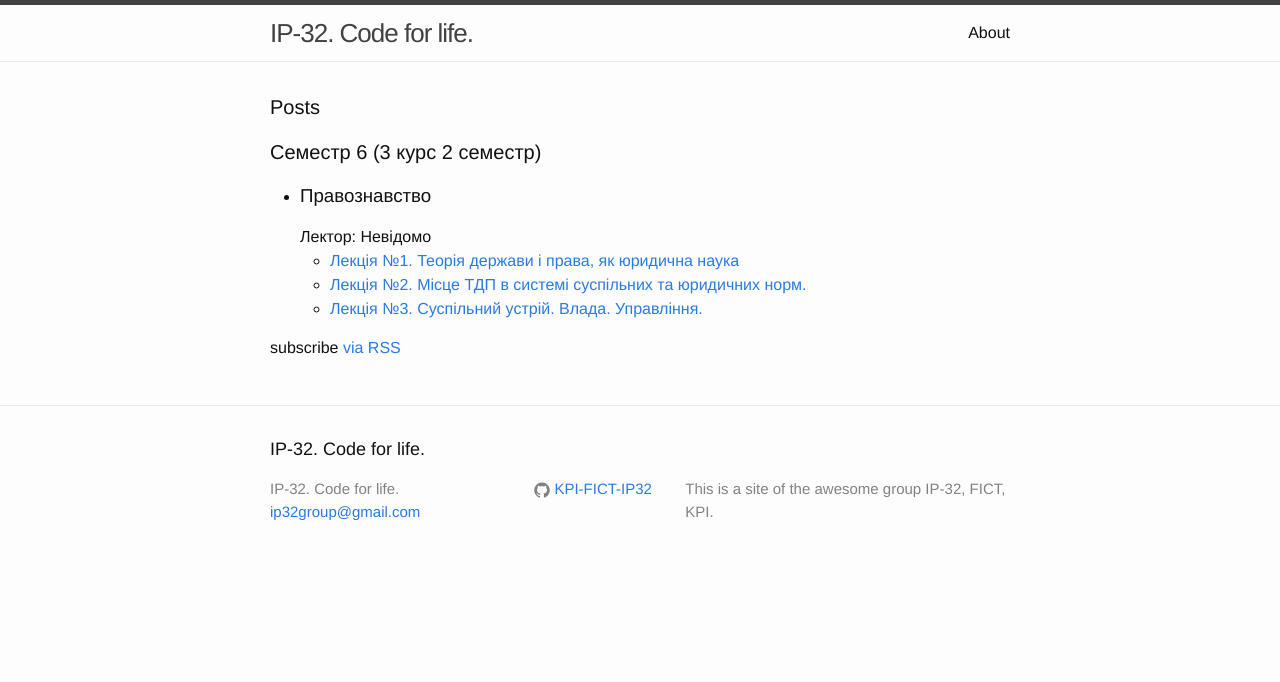
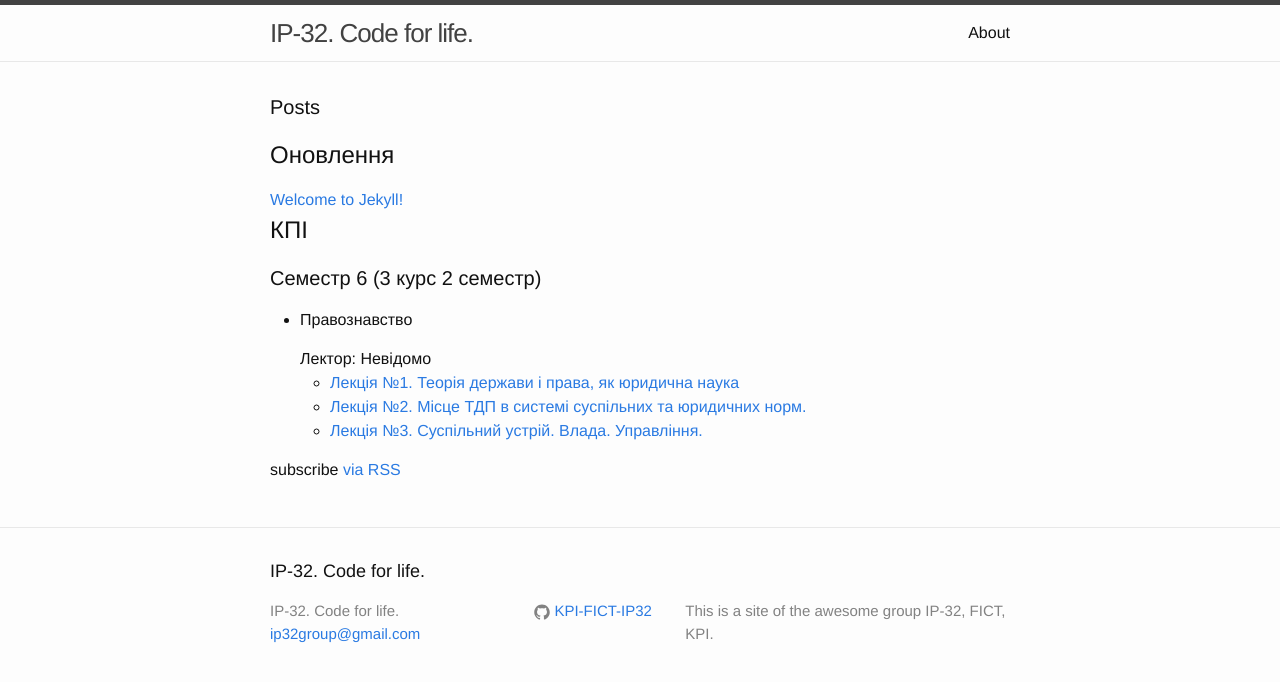
Before and after one commit to KPI-FICT-IP32/Blog, a Jekyll site: the page built from index.html, in a window 1280 px wide. Shown: the top 682 px of the page. Built offline with Jekyll 4.4.1, drawn with Linux system fonts in a browser that asks for light colours.

Commit message:
add updates to index page

```diff
--- a/index.html
+++ b/index.html
@@ -7,13 +7,19 @@ layout: default
     <h1 class="page-heading">Posts</h1>
 
     <div class="contents">
+        <h2>Оновлення</h2>
+        {% for post in site.categories.update %}
+        <a href="{{ post.url }}">{{ post.title }}</a>
+        {% endfor %}
+
+        <h2>КПІ</h2>
         {% assign semesters = site.data.semesters | sort: 'title' | reverse %}
         {% for semester in semesters %}
-        <h2 class="page-heading">{{semester.title}}</h2>
+        <h3 class="page-heading">{{semester.title}}</h3>
         <ul>
             {% for course in semester.courses %}
             <li>
-                <h3>{{ course.title }}</h3>
+                <h4>{{ course.title }}</h4>
                 {% if course.teacher %}
                 <span>Лектор: {{ course.teacher }}</span>
                 {% endif %}
```
